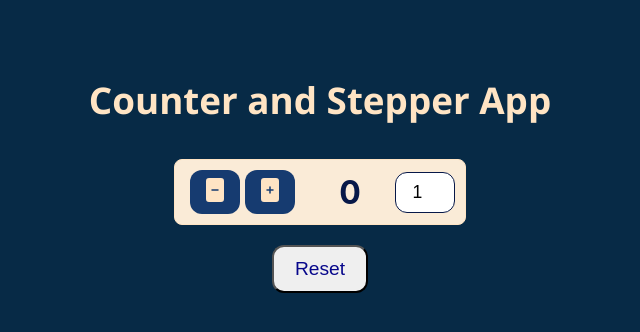
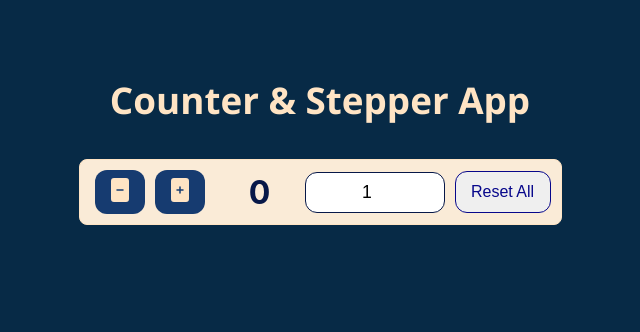
Before and after one commit to AlenaB-dev/Counter_Stepper, a React (Create React App) app: page / in a window 1280 px wide. Shown: the top 332 px of the page, without its empty margins (320-960 px from the left). Built offline with nearby package versions, Linux system fonts and the light colour scheme.

Commit message:
feat: add reset btn in App component. Reset component removed.

```diff
--- a/src/App.js
+++ b/src/App.js
@@ -1,8 +1,7 @@
 import { useState } from "react";
-import style from "./App.module.css";
+import styles from "./App.module.css";
 import Counter from "./components/Counter";
 import Button from "./components/Button";
-import Reset from "./components/Reset";
 
 function App() {
   const [count, setCount] = useState(0);
@@ -11,14 +10,23 @@ function App() {
   const incrementCount = () => setCount(count + step);
   const decrementCount = () => setCount(count - step);
 
+  const resetAll = () => {
+    setCount(0);
+    setStep(1);
+  };
+
   return (
-    <div className={style.app}>
-      <h1>Counter and Stepper App</h1>
-      <div className={style.stepper}>
+    <div className={styles.app}>
+      <h1>Counter & Stepper App</h1>
+      <div className={styles.stepper}>
         <Button onDecrement={decrementCount} onIncrement={incrementCount} />
-        <Counter count={count} step={step} setStep={setStep} />
+        <Counter
+          count={count}
+          step={step}
+          setStep={setStep}
+          resetAll={resetAll}
+        />
       </div>
-      <Reset />
     </div>
   );
 }
--- a/src/components/Button.js
+++ b/src/components/Button.js
@@ -4,8 +4,7 @@ import styles from "./Button.module.css";
 function Button(props) {
   const { onIncrement, onDecrement } = props;
   return (
-    <>
-      <div className="buttons">
+    <div className={styles.buttons}>
       <button onClick={onDecrement} className={styles.btn}>
         <BsFillFileMinusFill className={styles.icon} />
       </button>
@@ -13,7 +12,6 @@ function Button(props) {
         <BsFillFilePlusFill className={styles.icon} />
       </button>
     </div>
-    </>
   );
 }
 
--- a/src/components/Counter.js
+++ b/src/components/Counter.js
@@ -1,18 +1,23 @@
 import styles from "./Counter.module.css";
 
-function Counter({ count, step, setStep }) {
+function Counter({ count, step, setStep, resetAll }) {
   return (
     <>
       <div className={styles.counter}>
-        <h3 className={styles.count}>{count}</h3>
+        <h3 className={styles.count} onClick={resetAll}>
+          {count}
+        </h3>
 
         <input
           type="number"
           value={step}
-          onChange={(e) => setStep(Number(e.target.value))}
-          placeholder="Inter your step"
+          onChange={(e) => setStep(Number(e.target.value) || 1)}
+          placeholder="Enter step"
           className={styles.stepInput}
         ></input>
+        <button onClick={resetAll} className={styles.resetBtn}>
+          Reset All
+        </button>
       </div>
     </>
   );
--- a/src/components/Counter.module.css
+++ b/src/components/Counter.module.css
@@ -18,9 +18,24 @@ input {
 }
 
 .stepInput {
-  width: 40px;
+  width: 120px;
   padding: 9px;
   font-size: 1.1rem;
   text-align: center;
   margin-left: 10px;
 }
+
+.resetBtn {
+  height: 2.6rem;
+  width: 6rem;
+  border-radius: 12px;
+  color: #07078b;
+  font-size: 1rem;
+  cursor: pointer;
+  border: 1px solid #07078b;
+}
+
+.resetBtn:hover {
+  background-color: #07078b;
+  color: bisque;
+}
--- a/src/components/Reset.js
+++ /dev/null
@@ -1,11 +0,0 @@
-import style from "./Reset.module.css";
-
-function Reset() {
-  return (
-    <div className={style.reset}>
-      <button className={style.resetBtn}>Reset</button>
-    </div>
-  );
-}
-
-export default Reset;
```
Lines whose indentation alone changed are shown as unchanged.
